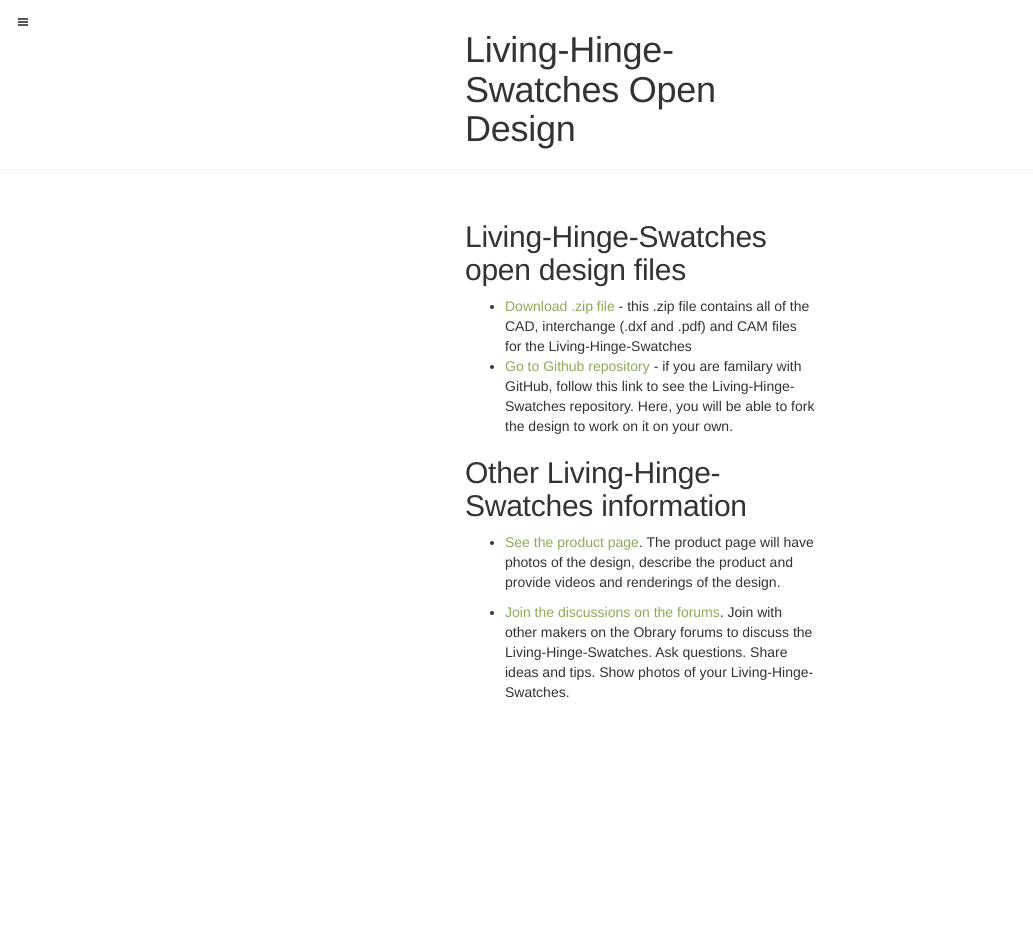
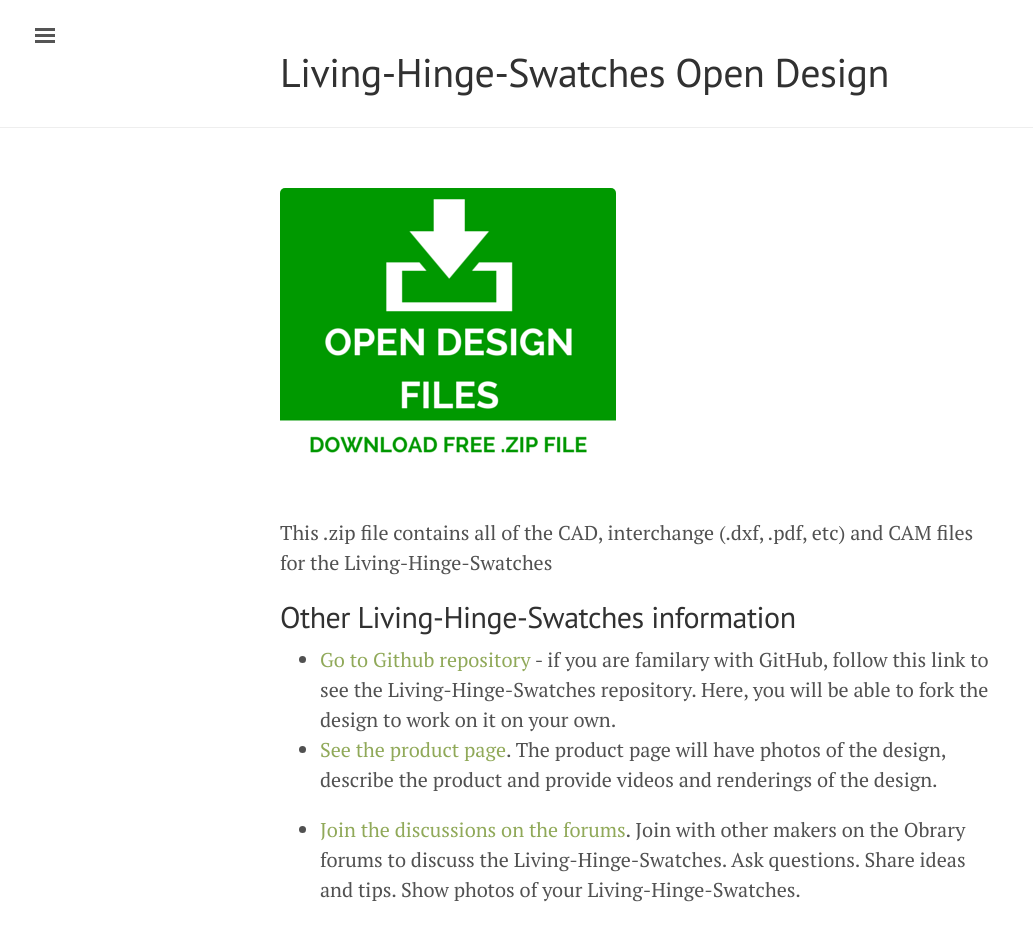
Before and after one commit to Obrary/Living-Hinge-Swatches, a Jekyll site: the page built from index.html, in a window 1280 px wide. Shown: the whole page, without its empty margins (0-1033 px from the left). Built offline with Jekyll 4.4.1, drawn with Linux system fonts in a browser that asks for light colours; nearby versions of some CDN libraries; library files that are not in the unit come from our copies; the list of posts is cut into pages by our own code; before the commit the page ends 900 px from its top, so only the background shows below that.

Commit message:
added download image

```diff
--- a/_includes/head.html
+++ b/_includes/head.html
@@ -18,7 +18,6 @@
   <link rel="stylesheet" href="{{ site.baseurl }}{{ site.github.project_title | prepend:'/' }}/public/css/poole.css">
   <link rel="stylesheet" href="{{ site.baseurl }}{{ site.github.project_title | prepend:'/' }}/public/css/syntax.css">
   <link rel="stylesheet" href="{{ site.baseurl }}{{ site.github.project_title | prepend:'/' }}/public/css/lanyon.css">
-  <link rel="stylesheet" href="{{ site.baseurl }}{{ site.github.project_title | prepend:'/' }}/public/css/bootstrap.min.css">
   <link rel="stylesheet" href="https://fonts.googleapis.com/css?family=PT+Serif:400,400italic,700%7CPT+Sans:400">
 
   <!-- Icons -->
--- a/index.html
+++ b/index.html
@@ -3,14 +3,14 @@
 title: Home
 ---
 
-<h2>{{ site.github.project_title }} open design files</h2>
-<ul>
-<li><a href="https://github.com/Obrary{{ site.github.project_title | prepend:'/' }}/archive/master.zip">Download .zip file</a> - this .zip file contains all of the CAD, interchange (.dxf and .pdf) and CAM files for the {{ site.github.project_title }} </li>
-<li><a href="https://github.com/Obrary{{ site.github.project_title | prepend:'/' }}">Go to Github repository</a> - if you are familary with GitHub, follow this link to see the {{ site.github.project_title }} repository.  Here, you will be able to fork the design to work on it on your own.</li>
-</ul>
+<p>
+<a href="https://github.com/Obrary/{{ site.github.project_title }}/archive/master.zip">
+<img src="{{ site.baseurl }}{{ site.github.project_title | prepend:'/' }}/public/download-free-design-file.png" alt="Download free design package"></a>
+<br>This .zip file contains all of the CAD, interchange (.dxf, .pdf, etc) and CAM files for the {{ site.github.project_title }}
 
 <h2>Other {{ site.github.project_title }} information</h2>
 <ul>
+<li><a href="https://github.com/Obrary{{ site.github.project_title | prepend:'/' }}">Go to Github repository</a> - if you are familary with GitHub, follow this link to see the {{ site.github.project_title }} repository.  Here, you will be able to fork the design to work on it on your own.</li>
 <li><p><a href="http://obrary.com/products{{ site.github.project_title | prepend:'/' }}">See the product page</a>.  The product page will have photos of the design, describe the product and provide videos and renderings of the design.</li>
 <li><a href="http://forums.obrary.com/category/designs/{{ site.github.project_title | downcase }}">Join the discussions on the forums</a>. Join with other makers on the Obrary forums to discuss the {{ site.github.project_title }}.  Ask questions.  Share ideas and tips.  Show photos of your {{ site.github.project_title }}.</li>
 </ul>
```
Also changed, not shown: public/download-free-design-file.png (added).
